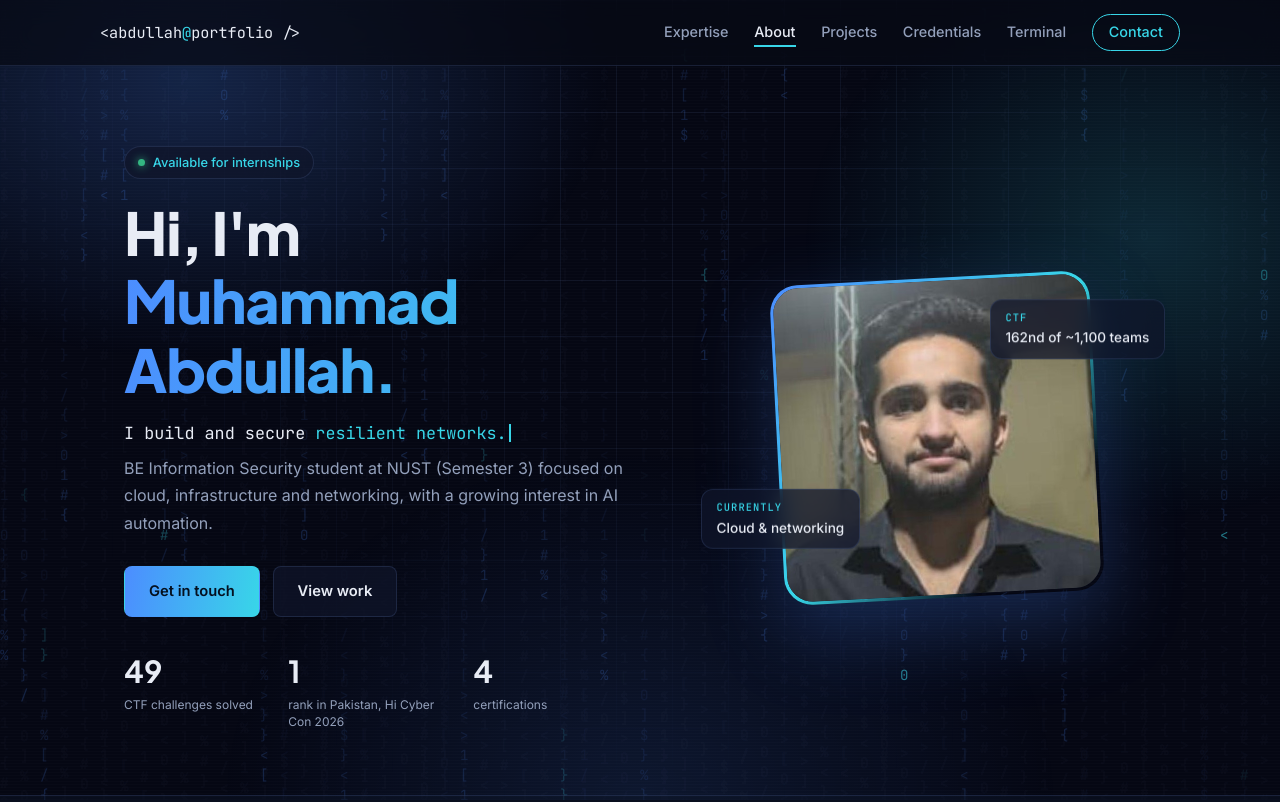
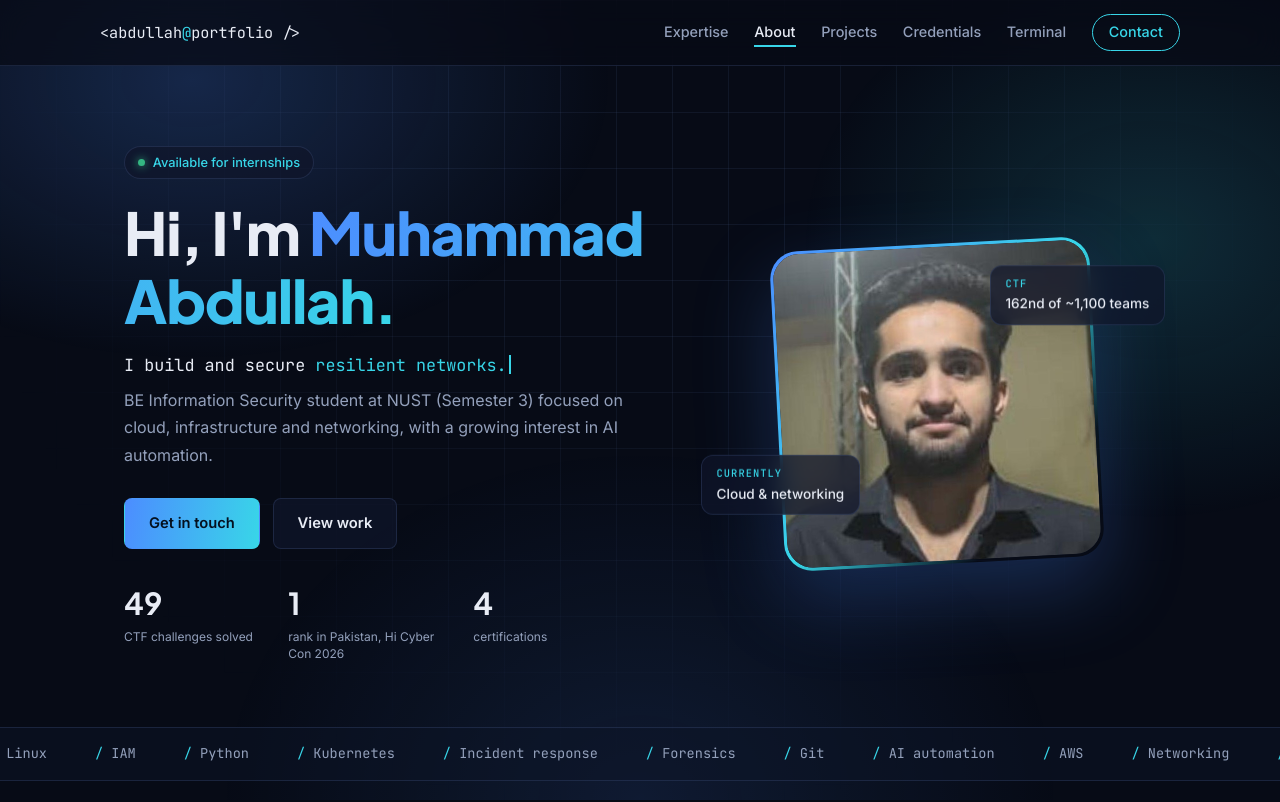
Before and after one commit to Abdullah-in-cyber/Abdullah-in-cyber.github.io, a plain HTML site: page index.html in a window 1280 px wide. Shown: the top 802 px of the page. Drawn offline with Linux system fonts and the light colour scheme; no server answers.

Commit message:
Restore the elegant version (d1cb48e) exactly
Co-Authored-By: Claude Sonnet 5.5 <noreply@anthropic.com>

```diff
--- a/index.html
+++ b/index.html
@@ -9,9 +9,7 @@
 <link rel="stylesheet" href="style.css">
 </head>
 <body>
-<canvas id="bg" aria-hidden="true"></canvas>
 <div class="aurora" aria-hidden="true"></div>
-<div class="scanlines" aria-hidden="true"></div>
 <div class="grid-bg" aria-hidden="true"></div>
 <div id="progress" aria-hidden="true"></div>
 
@@ -26,7 +24,7 @@
 <section class="hero" id="top">
   <div class="hero-text">
     <p class="eyebrow"><span class="dot"></span> Available for internships</p>
-    <h1>Hi, I'm <span class="grad glitch" data-text="Muhammad Abdullah.">Muhammad Abdullah.</span></h1>
+    <h1>Hi, I'm <span class="grad">Muhammad Abdullah.</span></h1>
     <p class="role">I build and secure <span id="typed"></span><span class="cursor"></span></p>
     <p class="lead">BE Information Security student at NUST (Semester 3) focused on cloud, infrastructure and networking, with a growing interest in AI automation.</p>
     <div class="cta">
--- a/script.js
+++ b/script.js
@@ -1,21 +1,6 @@
 (() => {
   const reduce = matchMedia('(prefers-reduced-motion: reduce)').matches;
   const $ = s => document.querySelector(s), $$ = s => [...document.querySelectorAll(s)];
-
-  // Subtle code-rain background
-  const cv = $('#bg'), cx = cv.getContext('2d'); let drops;
-  const glyphs = '01<>/{}[]#$%'.split('');
-  const fit = () => { cv.width = innerWidth; cv.height = innerHeight; drops = Array.from({ length: Math.floor(cv.width / 20) }, () => Math.random() * cv.height / 20); };
-  fit(); addEventListener('resize', fit);
-  if (!reduce) setInterval(() => {
-    cx.fillStyle = 'rgba(7,11,22,.14)'; cx.fillRect(0, 0, cv.width, cv.height);
-    cx.font = '14px JetBrains Mono, monospace';
-    drops.forEach((y, i) => {
-      cx.fillStyle = Math.random() > .97 ? '#38d6e8' : 'rgba(76,141,255,.35)';
-      cx.fillText(glyphs[Math.floor(Math.random() * glyphs.length)], i * 20, y * 20);
-      drops[i] = y * 20 > cv.height && Math.random() > .975 ? 0 : y + 1;
-    });
-  }, 80);
 
   // Typing effect
   const phrases = ['secure cloud infrastructure.', 'resilient networks.', 'automation with AI.', 'CTF solutions.'];
--- a/style.css
+++ b/style.css
@@ -110,12 +110,3 @@ footer{text-align:center;margin-top:4rem;padding:2rem 1rem;border-top:1px solid
   .fc1{left:2%}.fc2{right:2%}
 }
 @media (prefers-reduced-motion:reduce){*{animation:none!important;transition:none!important}.reveal{opacity:1;transform:none}}
-
-/* cyber touches */
-#bg{position:fixed;inset:0;width:100%;height:100%;z-index:-3;opacity:.55}
-.scanlines{position:fixed;inset:0;z-index:-1;pointer-events:none;background:repeating-linear-gradient(0deg,rgba(255,255,255,.015) 0 1px,transparent 1px 3px)}
-.glitch{position:relative;display:inline-block}
-.glitch:hover::before,.glitch:hover::after{content:attr(data-text);position:absolute;left:0;top:0;background:none;-webkit-background-clip:initial;background-clip:initial;-webkit-text-fill-color:currentColor}
-.glitch:hover::before{color:#ff2a6d;transform:translate(-2px,0);clip-path:inset(0 0 55% 0)}
-.glitch:hover::after{color:var(--cyan);transform:translate(2px,0);clip-path:inset(55% 0 0 0)}
-.card:hover,.ex:hover{box-shadow:0 0 0 1px rgba(56,214,232,.35),0 16px 40px rgba(0,0,0,.35),0 0 28px rgba(56,214,232,.12)}
```
